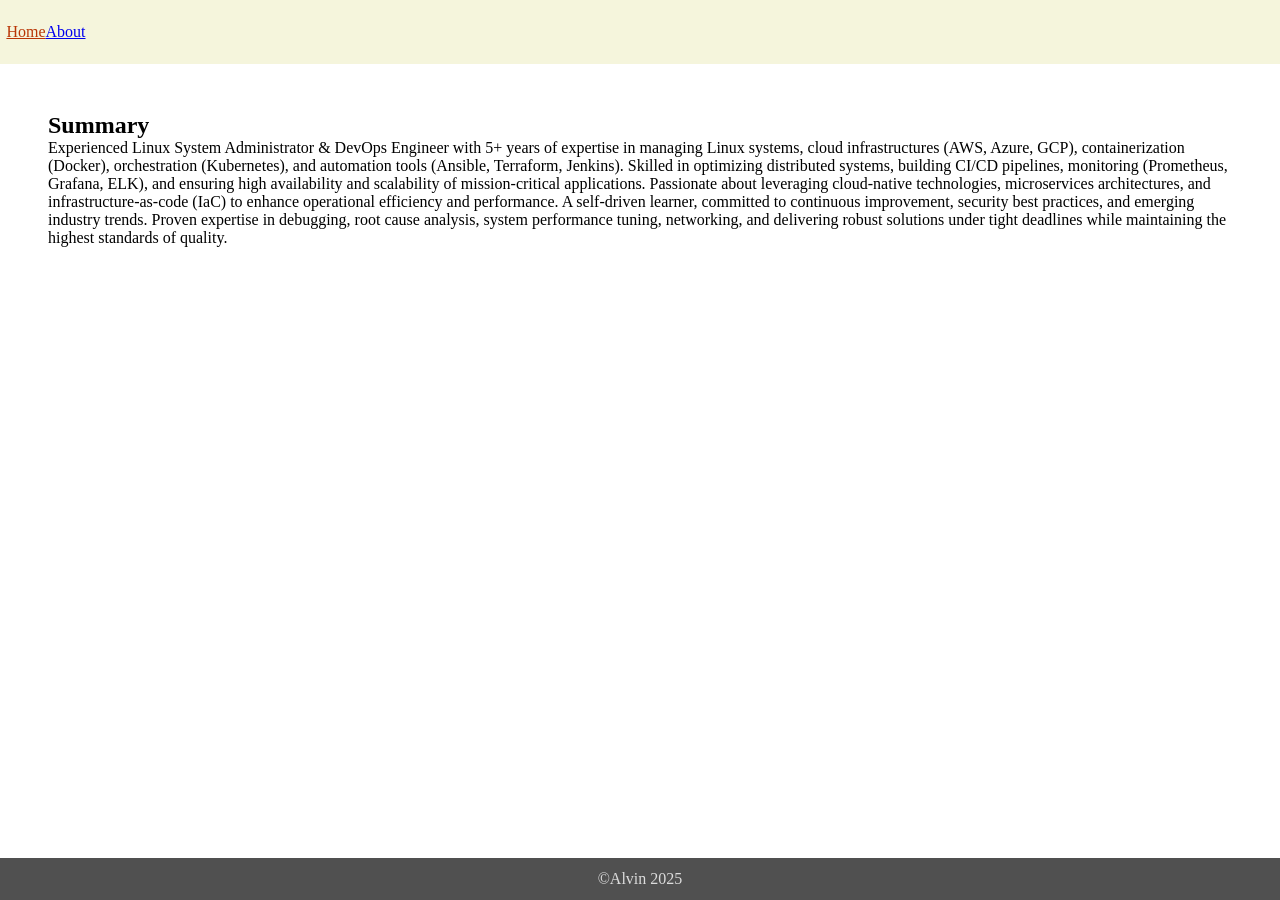
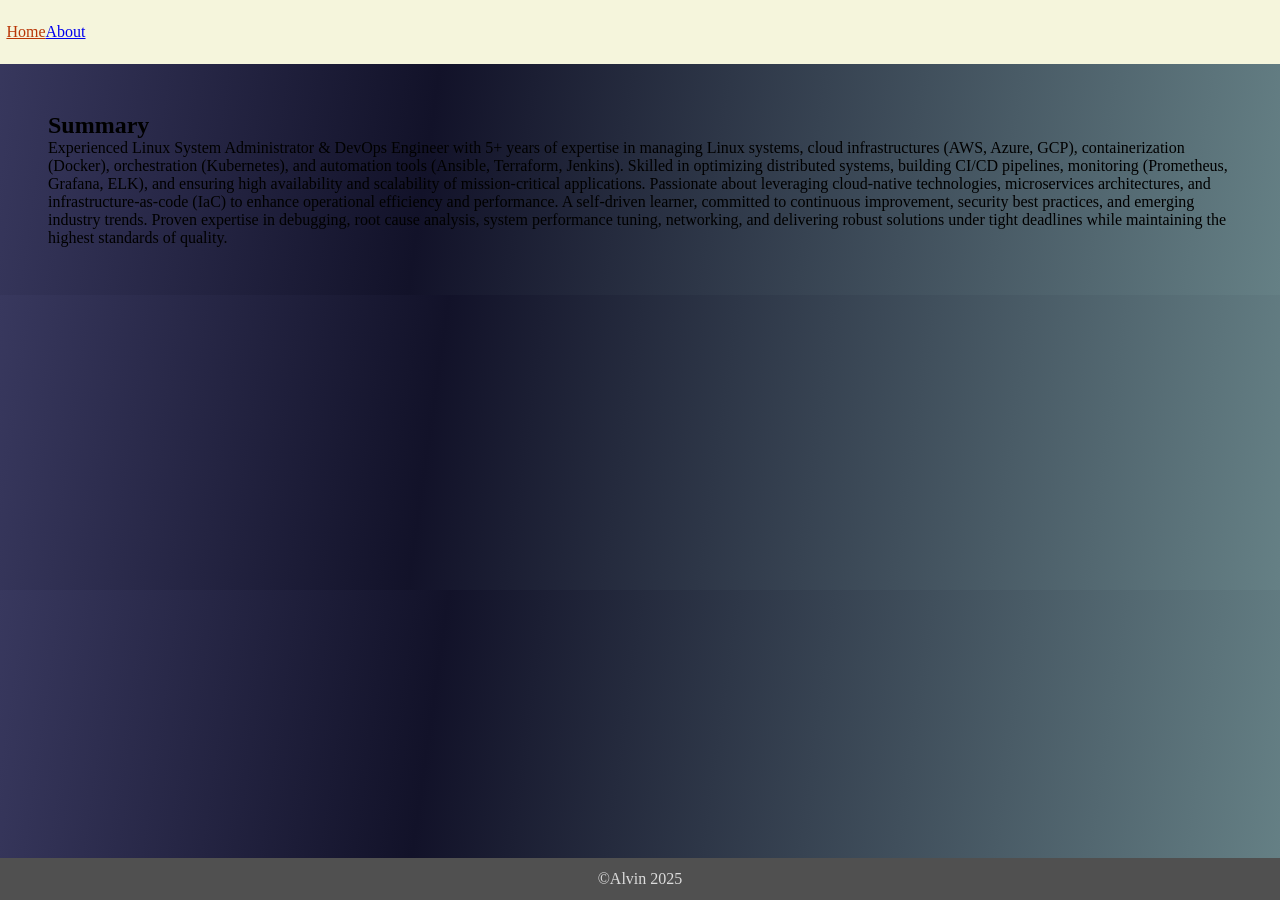
Before and after one commit to kunnoh/kunnoh.github.io, a Jekyll site: the page built from index.html, in a window 1280 px wide. Built offline with Jekyll 4.4.1, drawn with Linux system fonts in a browser that asks for light colours.

Commit message:
Update body background with gradient and color

```diff
--- a/assets/css/style.scss
+++ b/assets/css/style.scss
@@ -6,7 +6,8 @@
     margin: 0;
 }
 body{
-    font-size: 1em;
+    background: #38385e;
+    background: linear-gradient(98deg, rgba(56, 56, 94, 1) 0%, rgba(18, 18, 41, 1) 34%, rgba(101, 128, 133, 1) 100%);
 }
 nav{
     background-color: beige;
```
